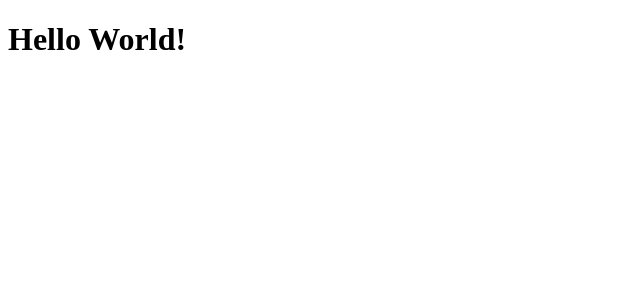
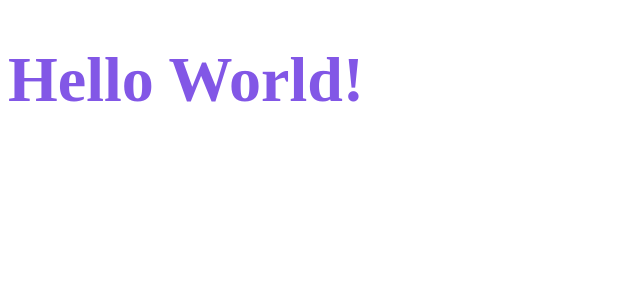
Before and after one commit to silasgon/dtmoney, a React (Create React App) app: page / in a window 1280 px wide. Shown: the top 300 px of the page, without its empty margins (0-640 px from the left). Built offline with nearby package versions, Linux system fonts and the light colour scheme.

Commit message:
instalando e utilizando styled-components

```diff
--- a/package.json
+++ b/package.json
@@ -6,6 +6,7 @@
     "react": "^17.0.2",
     "react-dom": "^17.0.2",
     "react-scripts": "4.0.3",
+    "styled-components": "^5.3.0",
     "web-vitals": "^1.0.1"
   },
   "devDependencies": {
@@ -16,6 +17,7 @@
     "@types/node": "^12.0.0",
     "@types/react": "^17.0.0",
     "@types/react-dom": "^17.0.0",
+    "@types/styled-components": "^5.1.9",
     "typescript": "^4.1.2"
   },
   "scripts": {
--- a/src/App.tsx
+++ b/src/App.tsx
@@ -1,8 +1,14 @@
+import React from 'react';
+import styled from 'styled-components';
 
+const Title = styled.h1`
+  font-size: 64px;
+  color: #8257e6;
+`
 export function App() {
   return (
     <div className="App">
-      <h1>Hello World!</h1>
+      <Title className="title">Hello World!</Title>
     </div>
   );
 }
```
Also changed, not shown: 1 other file (tests, documents, lock files or other folders).
